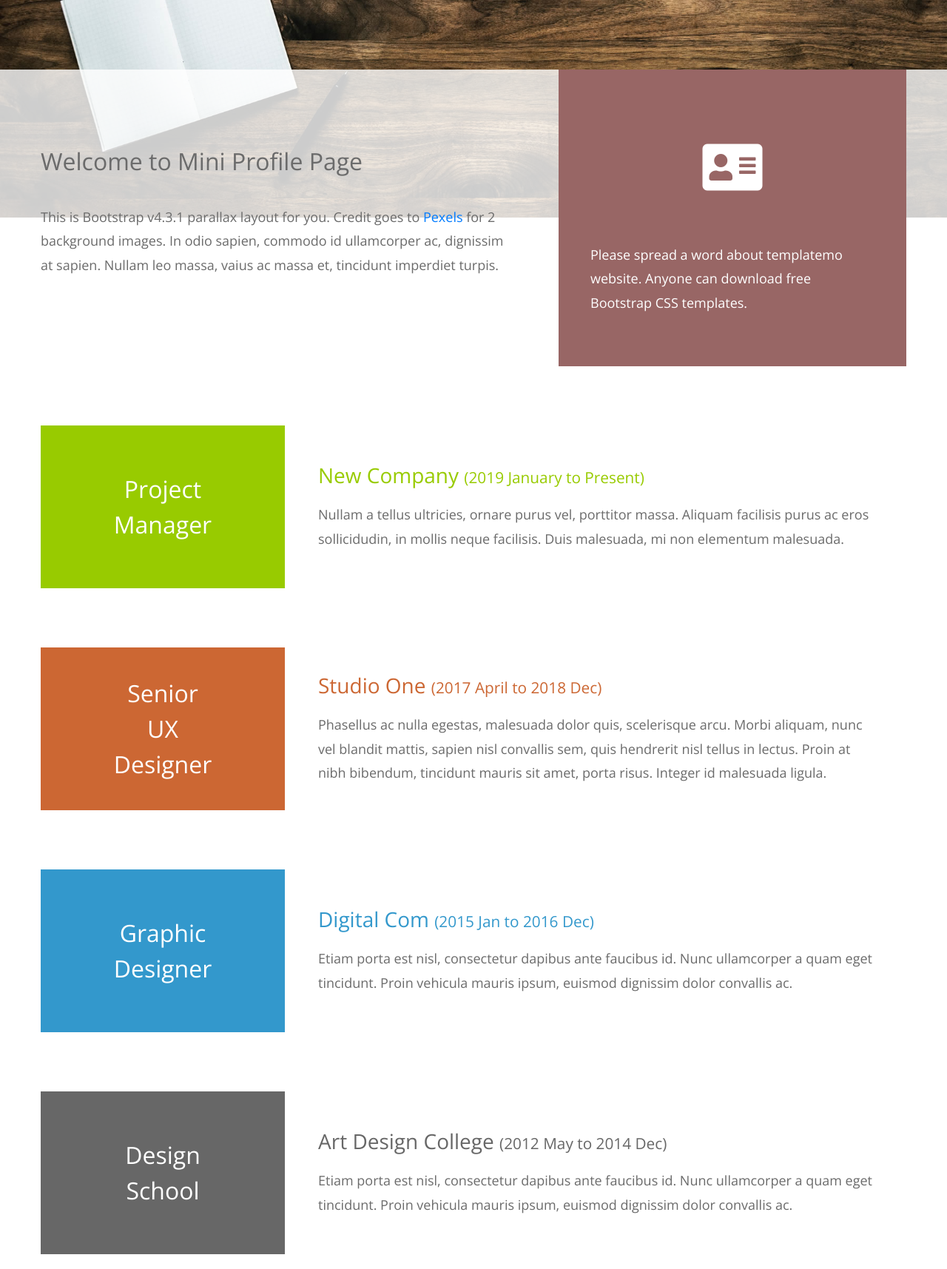
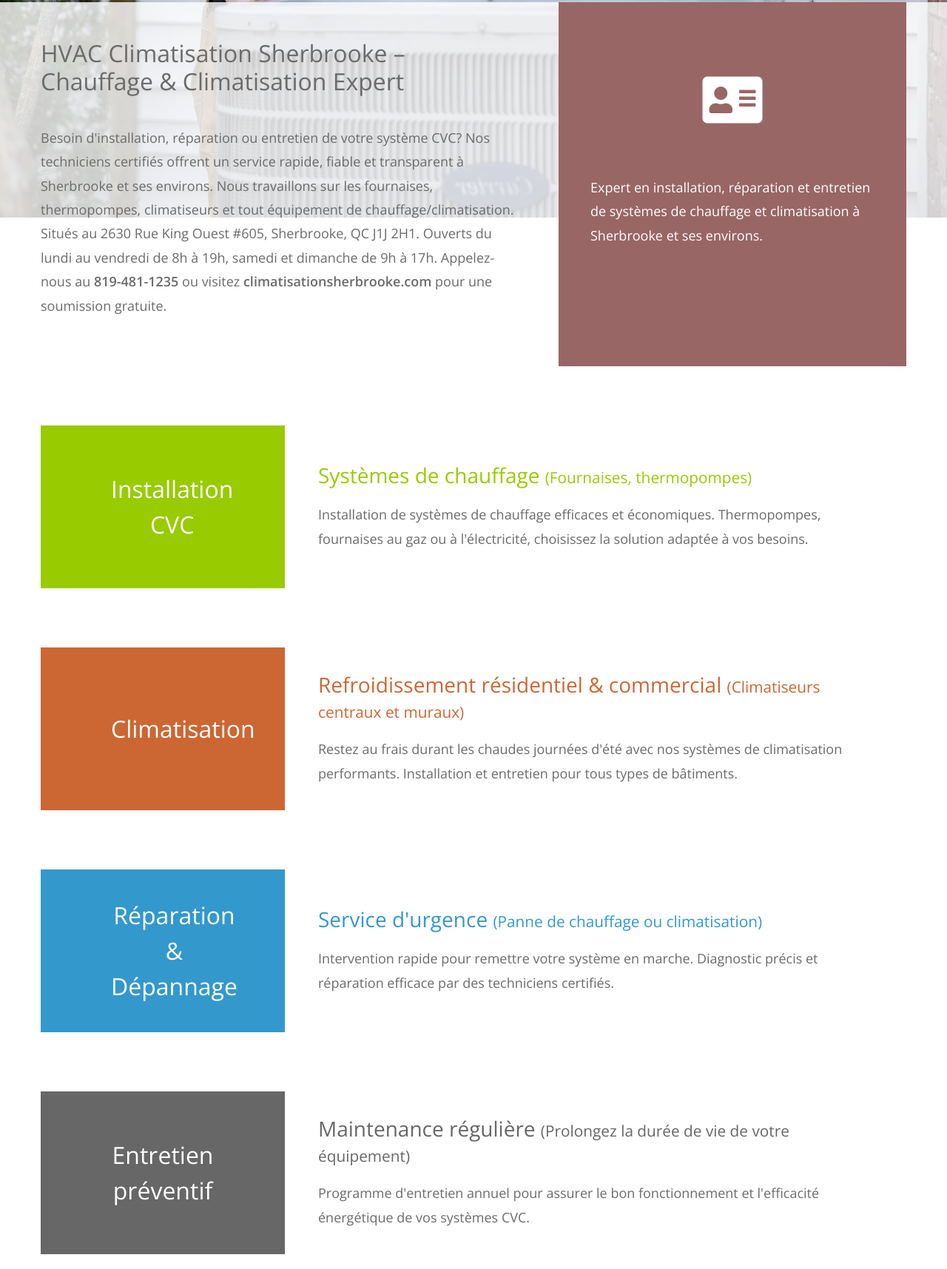
Before and after one commit to ZouhirBensm/website_hs_1, a plain HTML site: page index.html in a window 1280 px wide. Shown: the part 605-2320 px from the top of the page at 74% size. Drawn offline with nearby package versions, Linux system fonts and the light colour scheme.

Commit message:
Add files via upload

```diff
--- a/index.html
+++ b/index.html
@@ -8,16 +8,18 @@
     <link rel="stylesheet" href="css/all.min.css" />
     <link rel="stylesheet" href="css/bootstrap.min.css" />
     <link rel="stylesheet" href="css/templatemo-style.css" />
-    <title>Mini Profile - Free Bootstrap CSS Template</title>
+    <!-- <link rel="icon" type="image/png" href="/img/favicon.png"> -->
+    <link rel="shortcut icon" href="img/favicon.png" type="image/png">
+    <title>HVAC Climatisation Sherbrooke.</title>
 
 <!--
-Mini Profile Template
+HVAC Climatisation Sherbrooke. Template
 https://templatemo.com/tm-530-mini-profile
 -->
   </head>
   <body>
     <!-- Welcome Section -->
-    <section id="tmWelcome" class="parallax-window" data-parallax="scroll" data-image-src="img/mini-profile-bg-01.jpg">
+    <section id="tmWelcome" class="parallax-window" data-parallax="scroll" data-image-src="img/mini-profile-bg-01.webp">
       <div class="container-fluid tm-brand-container-outer">
         <div class="row">
           <div class="col-12">
@@ -25,8 +27,9 @@ https://templatemo.com/tm-530-mini-profile
             <!-- Black transparent bg -->
             <div class="ml-auto mr-0 tm-bg-black-transparent text-white tm-brand-container-inner">
               <div class="tm-brand-container text-center">
-                <h1 class="tm-brand-name">Mini Profile</h1>
-                <p class="tm-brand-description mb-0">simple parallax template</p>
+                <h1 class="tm-brand-name">HVAC Climatisation Sherbrooke.</h1>
+                <p class="tm-brand-description mb-0">Entreprise locale qui sert la région de Sherbrooke</p>
+                <p class="tm-brand-description mb-0">+1 (819) 481-1235</p>
               </div>
             </div>
           </div>
@@ -40,12 +43,8 @@ https://templatemo.com/tm-530-mini-profile
             <!-- White transparent bg -->
             <div class="col-md-7 tm-welcome-left-col">
               <div class="tm-welcome-left">
-                <h2 class="tm-welcome-title">Welcome to Mini Profile Page</h2>
-                <p class="pb-0">
-                  This is Bootstrap v4.3.1 parallax layout for you. Credit goes to <a rel="nofollow" href="https://www.pexels.com">Pexels</a> for 2 background images. In
-                  odio sapien, commodo id ullamcorper ac, dignissim at sapien.
-                  Nullam leo massa, vaius ac massa et, tincidunt imperdiet
-                turpis. </p>
+                <h2 class="tm-welcome-title">HVAC Climatisation Sherbrooke – Chauffage & Climatisation Expert</h2>
+                <p class="pb-0">Besoin d'installation, réparation ou entretien de votre système CVC? Nos techniciens certifiés offrent un service rapide, fiable et transparent à Sherbrooke et ses environs. Nous travaillons sur les fournaises, thermopompes, climatiseurs et tout équipement de chauffage/climatisation. Situés au 2630 Rue King Ouest #605, Sherbrooke, QC J1J 2H1. Ouverts du lundi au vendredi de 8h à 19h, samedi et dimanche de 9h à 17h. Appelez-nous au <strong>819-481-1235</strong> ou visitez <strong>climatisationsherbrooke.com</strong> pour une soumission gratuite.</p>
               </div>
             </div>
             <!-- Brown bg -->
@@ -53,7 +52,7 @@ https://templatemo.com/tm-530-mini-profile
               <div class="tm-welcome-right">
                 <i class="fas fa-4x fa-address-card p-3 tm-welcome-icon"></i>
                 <p class="mb-0">
-                  Please spread a word about templatemo website. Anyone can download free Bootstrap CSS templates.
+                  Expert en installation, réparation et entretien de systèmes de chauffage et climatisation à Sherbrooke et ses environs.
                 </p>
               </div>
             </div>
@@ -70,72 +69,60 @@ https://templatemo.com/tm-530-mini-profile
       <div class="col-12">
         <div class="tm-portfolio-item">
           <div class="tm-portfolio-name text-white tm-bg-green">
-                Project Manager
+            Installation CVC
           </div>
           <div class="tm-portfolio-description">
             <h3 class="tm-text-green">
-                  New Company
-                  <span class="tm-title-small">(2019 January to Present)</span>
+              Systèmes de chauffage
+              <span class="tm-title-small">(Fournaises, thermopompes)</span>
             </h3>
             <p class="mb-0">
-                  Nullam a tellus ultricies, ornare purus vel, porttitor massa.
-                  Aliquam facilisis purus ac eros sollicidudin, in mollis neque
-                  facilisis. Duis malesuada, mi non elementum malesuada.
+              Installation de systèmes de chauffage efficaces et économiques. Thermopompes, fournaises au gaz ou à l'électricité, choisissez la solution adaptée à vos besoins.
             </p>
           </div>
         </div>
 
         <div class="tm-portfolio-item">
           <div class="tm-portfolio-name text-white tm-bg-orange">
-                Senior UX Designer
+            Climatisation
           </div>
           <div class="tm-portfolio-description">
             <h3 class="tm-text-orange">
-                  Studio One
-                  <span class="tm-title-small">(2017 April to 2018 Dec)</span>
+              Refroidissement résidentiel & commercial
+              <span class="tm-title-small">(Climatiseurs centraux et muraux)</span>
             </h3>
             <p class="mb-0">
-                  Phasellus ac nulla egestas, malesuada dolor quis, scelerisque
-                  arcu. Morbi aliquam, nunc vel blandit mattis, sapien nisl
-                  convallis sem, quis hendrerit nisl tellus in lectus. Proin at
-                  nibh bibendum, tincidunt mauris sit amet, porta risus. Integer
-                  id malesuada ligula.
+              Restez au frais durant les chaudes journées d'été avec nos systèmes de climatisation performants. Installation et entretien pour tous types de bâtiments.
             </p>
           </div>
         </div>
 
         <div class="tm-portfolio-item">
           <div class="tm-portfolio-name text-white tm-bg-blue">
-                Graphic Designer
+            Réparation & Dépannage
           </div>
           <div class="tm-portfolio-description">
             <h3 class="tm-text-blue">
-                  Digital Com
-                  <span class="tm-title-small">(2015 Jan to 2016 Dec)</span>
+              Service d'urgence
+              <span class="tm-title-small">(Panne de chauffage ou climatisation)</span>
             </h3>
             <p class="mb-0">
-                  Etiam porta est nisl, consectetur dapibus ante faucibus id.
-                  Nunc ullamcorper a quam eget tincidunt. Proin vehicula mauris
-                  ipsum, euismod dignissim dolor convallis ac.
+              Intervention rapide pour remettre votre système en marche. Diagnostic précis et réparation efficace par des techniciens certifiés.
             </p>
           </div>
         </div>
 
         <div class="tm-portfolio-item">
           <div class="tm-portfolio-name text-white tm-bg-dark-gray">
-                Design School
+            Entretien préventif
           </div>
           <div class="tm-portfolio-description">
             <h3 class="tm-text-dark-gray">
-                  Art Design College
-                  <span class="tm-title-small">
-                    (2012 May to 2014 Dec)
-                  </span>
+              Maintenance régulière
+              <span class="tm-title-small">(Prolongez la durée de vie de votre équipement)</span>
             </h3>
             <p class="mb-0">
-                  Etiam porta est nisl, consectetur dapibus ante faucibus id.
-                  Nunc ullamcorper a quam eget tincidunt. Proin vehicula mauris
-                  ipsum, euismod dignissim dolor convallis ac.
+              Programme d'entretien annuel pour assurer le bon fonctionnement et l'efficacité énergétique de vos systèmes CVC.
             </p>
           </div>
         </div>
@@ -146,29 +133,27 @@ https://templatemo.com/tm-530-mini-profile
 <!-- End portfolio section -->
 
     <!-- Contact section -->
-    <div id="tmContact" class="parallax-window" data-parallax="scroll" data-image-src="img/mini-profile-bg-02.jpg">
+    <div id="tmContact" class="parallax-window" data-parallax="scroll" data-image-src="img/mini-profile-bg-02.webp">
       <div class="container-fluid">
         <div class="row">
   <div class="col-12">
     <div class="tm-contact-items-container">
       <div class="tm-contact-item">
-                <i class="fas fa-5x fa-briefcase tm-contact-item-icon"></i>
+        <i class="fas fa-5x fa-snowplow tm-contact-item-icon"></i>
         <p class="mb-0">
-                  Quisque venenatis viverra ultrices. Lorem ipsum dolor sit
-                  amet. Nullam sit amet tempor nisl.
+          Installation et entretien de systèmes de chauffage. Fournaises, thermopompes et solutions économiques.
         </p>
       </div>
       <div class="tm-contact-item">
-                <i class="fas fa-5x fa-building tm-contact-item-icon"></i>
+        <i class="fas fa-5x fa-wind tm-contact-item-icon"></i>
         <p class="mb-0">
-                  You can absolutely feel free to use Mini Profile for your web page or any usage for your website.
+          Climatisation résidentielle et commerciale. Systèmes centraux et muraux pour votre confort estival.
         </p>
       </div>
-
       <div class="tm-contact-item">
-                <i class="fas fa-5x fa-balance-scale tm-contact-item-icon"></i>
+        <i class="fas fa-5x fa-tools tm-contact-item-icon"></i>
         <p class="mb-0">
-                  You are NOT allowed to re-distribute this template in any download website. Else, it is illegal action.
+          Réparation et dépannage d'urgence. Techniciens certifiés pour un service rapide et fiable.
         </p>
       </div>
     </div>
@@ -189,7 +174,7 @@ https://templatemo.com/tm-530-mini-profile
                   id="contact_name"
                   name="contact_name"
                   class="form-control rounded-0 border-top-0 border-right-0 border-left-0"
-                  placeholder="Name"
+                  placeholder="Nom"
                   required
                 />
               </div>
@@ -218,7 +203,7 @@ https://templatemo.com/tm-530-mini-profile
                   type="submit"
                   class="btn tm-btn-submit rounded-0 text-white"
                 >
-                  Submit
+                  Soumettre
                 </button>
               </div>
             </form>
@@ -228,7 +213,7 @@ https://templatemo.com/tm-530-mini-profile
         <div class="row">
           <footer class="col-12">
             <p class="text-center tm-copyright-text">
-            Copyright 2020 Mini Profile Page
+            Copyright 2020 HVAC Climatisation Sherbrooke. Page
 
             - Design: Template Mo</p>
           </footer>
```
Also changed, not shown: img/favicon.png (added), img/full_logo.png (added), img/logo.png (added), img/mini-profile-bg-01.webp (added), img/mini-profile-bg-02.webp (added). Lines whose indentation alone changed are shown as unchanged.
